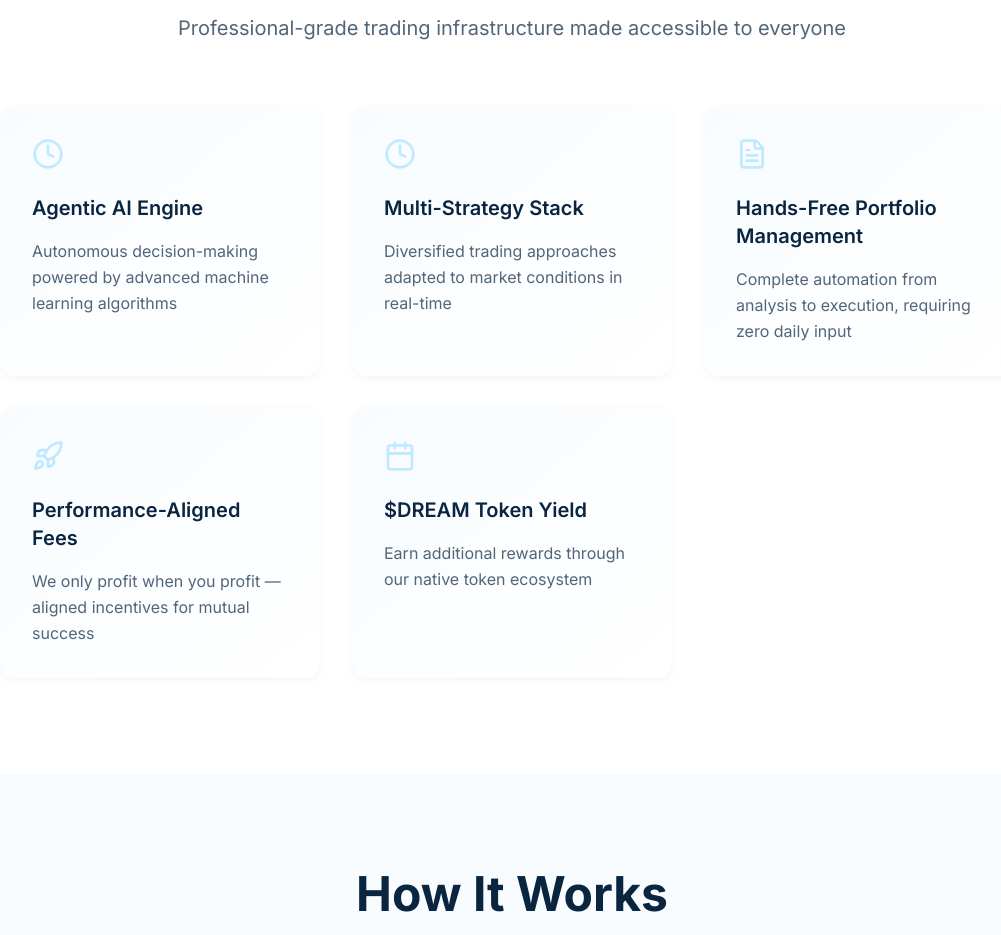
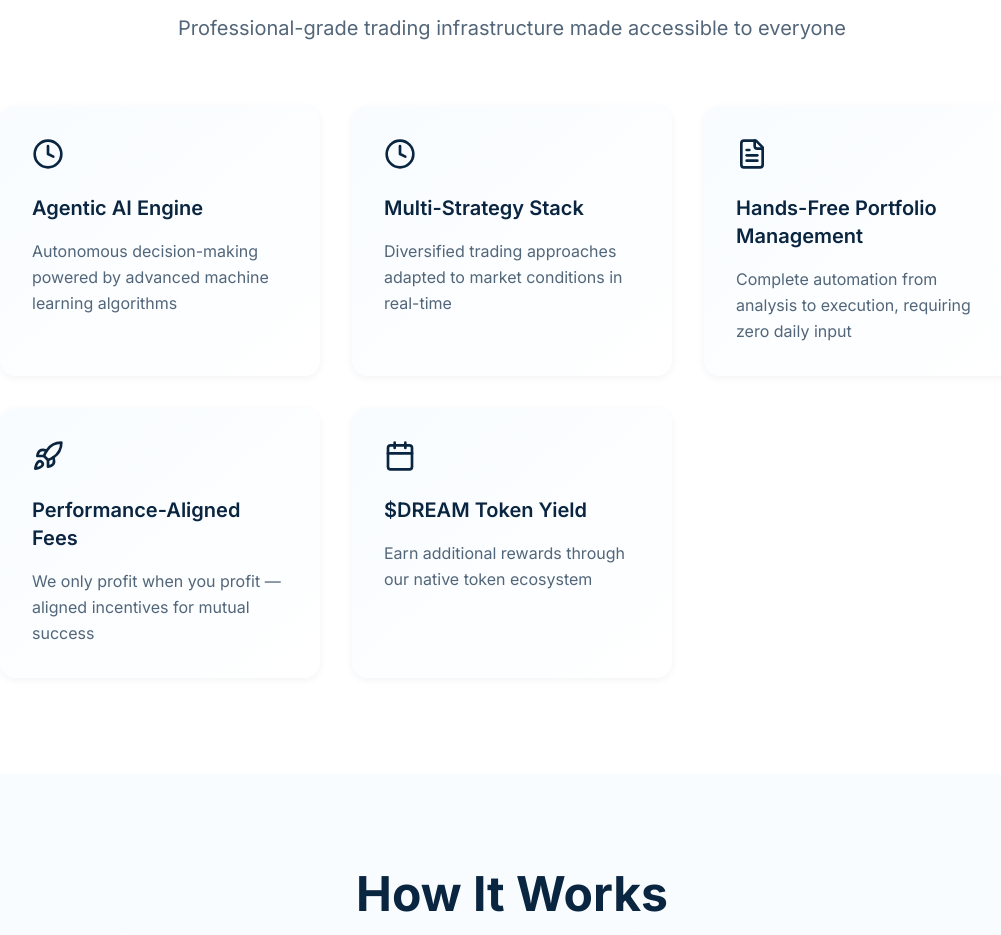
Before and after one commit to mardanova-alba/dream-sleep-waitlist, a React (Vite) app: page / in a window 1280 px wide. Shown: the part 1660-2595 px from the top of the page, without its empty margins (128-1129 px from the left). Built offline with nearby package versions, Linux system fonts and the light colour scheme.

Commit message:
Fix: Darken solution section icons
Darkens the blue icons in the "Our Solution" section.

```diff
--- a/src/components/SolutionSection.tsx
+++ b/src/components/SolutionSection.tsx
@@ -48,7 +48,7 @@ const SolutionSection = () => {
               key={index}
               className="group bg-gradient-to-br from-brand-light to-white rounded-2xl p-8 card-shadow hover:shadow-[0_8px_24px_rgba(0,0,0,0.08)] transition-all duration-300 hover:-translate-y-2"
             >
-              <div className="text-brand-accent mb-6 group-hover:scale-110 transition-transform duration-300">
+              <div className="text-brand-text mb-6 group-hover:scale-110 transition-transform duration-300">
                 {solution.icon}
               </div>
               <h3 className="text-xl font-semibold text-brand-text mb-4">
```
